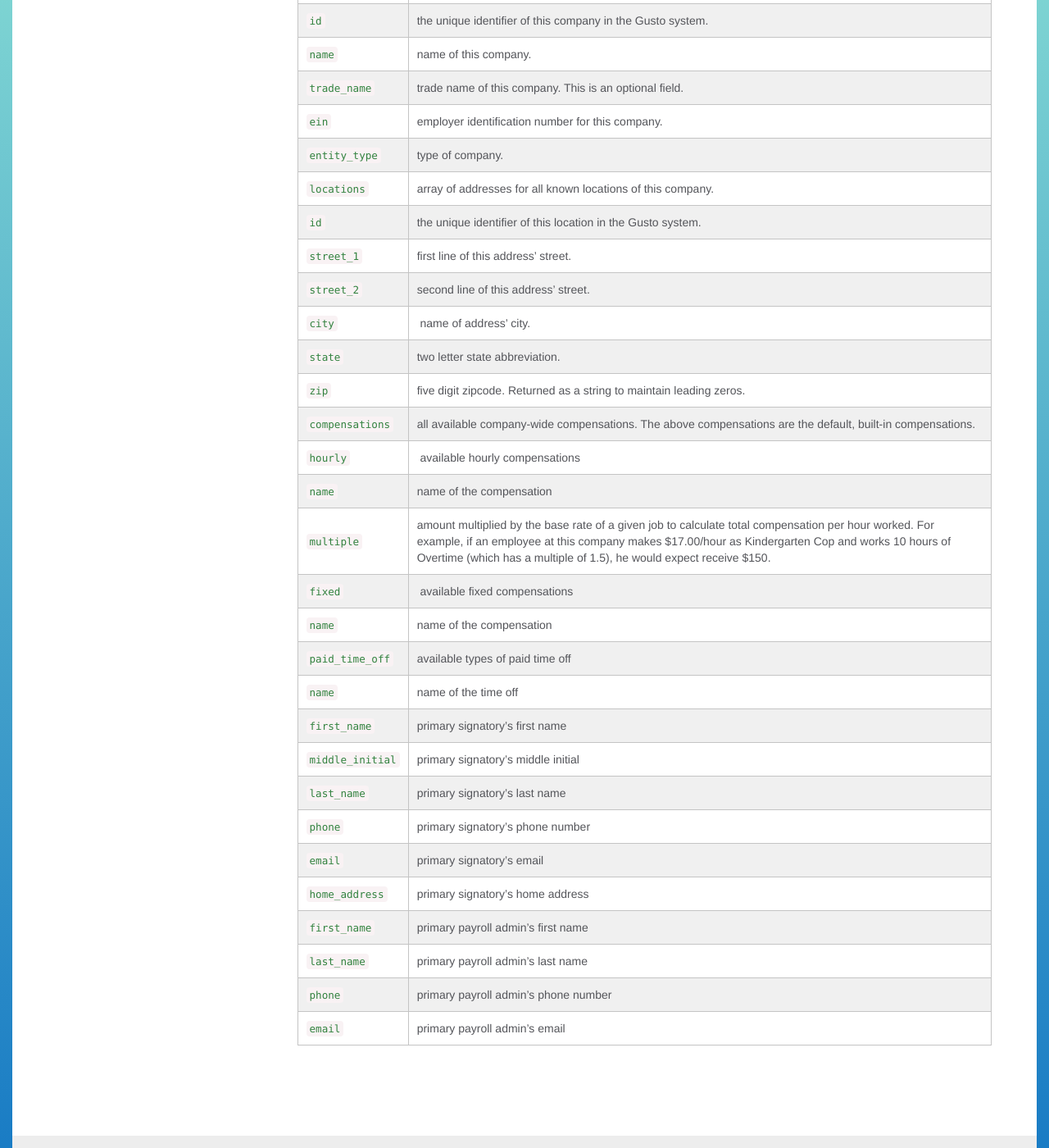
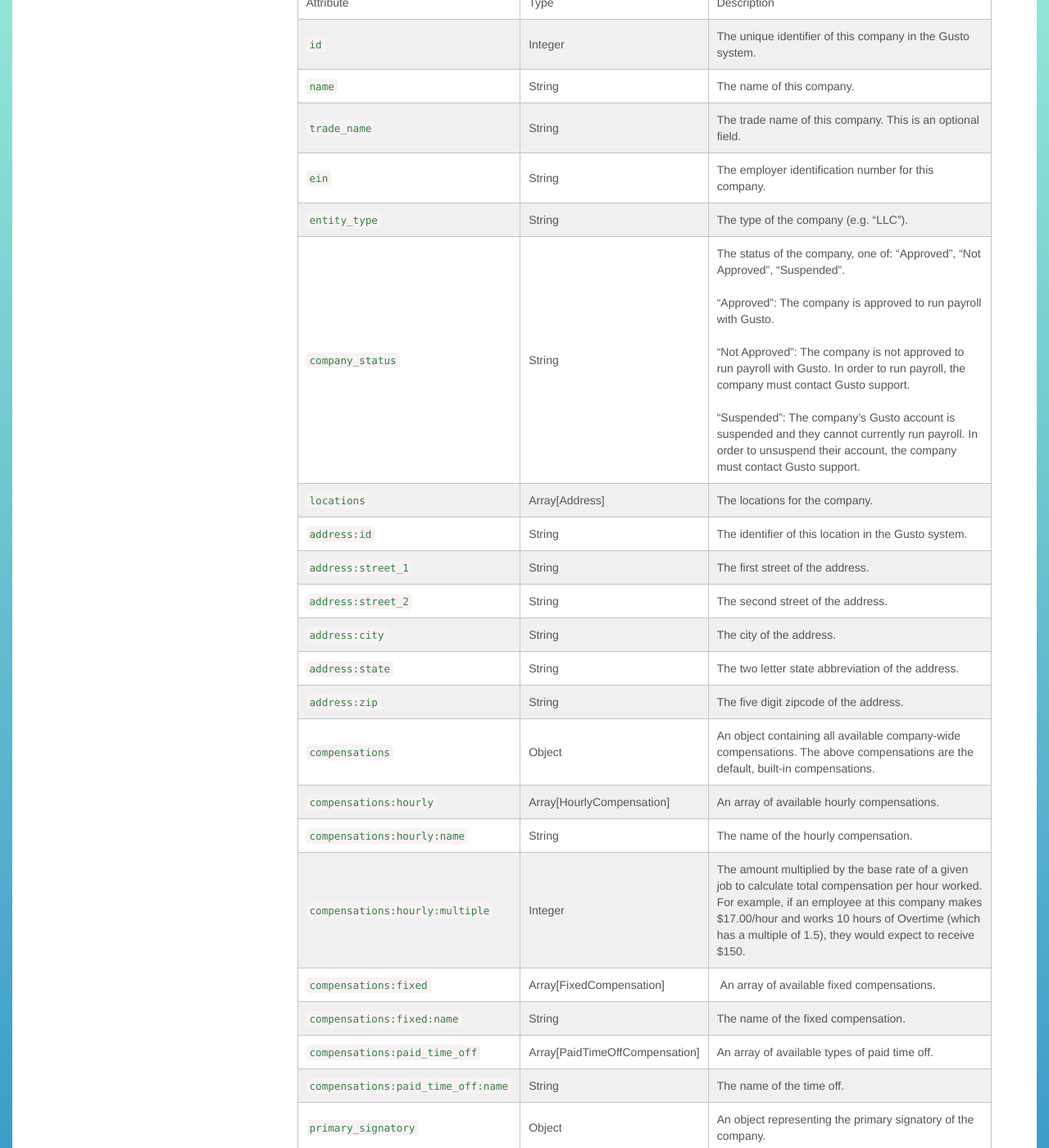
Before and after one commit to Gusto/gusto.github.io, a Jekyll site: the page built from _posts/2013-08-10-companies.markdown, in a window 1280 px wide and 1400 px high, scrolled down 1955 px. Shown: the whole window at 82% size. Built offline with Jekyll 4.4.1, drawn with Linux system fonts in a browser that asks for light colours; some of the changed text lies outside the part shown.

Commit message:
Reformat the company attributes table to include types.
* Document company_status.

````diff
--- a/_posts/2013-08-10-companies.markdown
+++ b/_posts/2013-08-10-companies.markdown
@@ -21,6 +21,7 @@ layout: sidebar
   "trade_name": "Fezziwig's",
   "ein": "12-3456789",
   "entity_type": "LLC",
+  "company_status": "Approved",
   "locations": [
     {
       "id": 3141592653589793,
@@ -95,35 +96,38 @@ layout: sidebar
 }
 ```
 
-| Field                     | Description
-| :----------               |:-------------
-| `id`                      | the unique identifier of this company in the Gusto system.
-| `name`                    | name of this company.
-| `trade_name`              | trade name of this company. This is an optional field.
-| `ein`                     | employer identification number for this company.
-| `entity_type`             | type of company.
-| `locations`               | array of addresses for all known locations of this company.
-| `id`                      | the unique identifier of this location in the Gusto system.
-| `street_1`                | first line of this address' street.
-| `street_2`                | second line of this address' street.
-| `city`                    | name of address' city.
-| `state`                   | two letter state abbreviation.
-| `zip`                     | five digit zipcode. Returned as a string to maintain leading zeros.
-| `compensations`           | all available company-wide compensations. The above compensations are the default, built-in compensations.
-| `hourly`                  | available hourly compensations
-| `name`                    | name of the compensation
-| `multiple`                | amount multiplied by the base rate of a given job to calculate total compensation per hour worked. For example, if an employee at this company makes $17.00/hour as Kindergarten Cop and works 10 hours of Overtime (which has a multiple of 1.5), he would expect receive $150.
-| `fixed`                   | available fixed compensations
-| `name`                    | name of the compensation
-| `paid_time_off`           | available types of paid time off
-| `name`                    | name of the time off
-| `first_name`              | primary signatory's first name
-| `middle_initial`          | primary signatory's middle initial
-| `last_name`               | primary signatory's last name
-| `phone`                   | primary signatory's phone number
-| `email`                   | primary signatory's email
-| `home_address`            | primary signatory's home address
-| `first_name`              | primary payroll admin's first name
-| `last_name`               | primary payroll admin's last name
-| `phone`                   | primary payroll admin's phone number
-| `email`                   | primary payroll admin's email
+| Attribute                          | Type                           | Description
+| :----------                        |:-------------                  |:-------------
+| `id`                               | Integer                        | The unique identifier of this company in the Gusto system.
+| `name`                             | String                         | The name of this company.
+| `trade_name`                       | String                         | The trade name of this company. This is an optional field.
+| `ein`                              | String                         | The employer identification number for this company.
+| `entity_type`                      | String                         | The type of the company (e.g. "LLC").
+| `company_status`                   | String                         | The status of the company, one of: "Approved", "Not Approved", "Suspended".<br/><br/>"Approved": The company is approved to run payroll with Gusto.<br/><br/>"Not Approved": The company is not approved to run payroll with Gusto. In order to run payroll, the company must contact Gusto support.<br/><br/>"Suspended": The company's Gusto account is suspended and they cannot currently run payroll. In order to unsuspend their account, the company must contact Gusto support.
+| `locations`                        | Array[Address]                 | The locations for the company.
+| `address:id`                       | String                         | The identifier of this location in the Gusto system.
+| `address:street_1`                 | String                         | The first street of the address.
+| `address:street_2`                 | String                         | The second street of the address.
+| `address:city`                     | String                         | The city of the address.
+| `address:state`                    | String                         | The two letter state abbreviation of the address.
+| `address:zip`                      | String                         | The five digit zipcode of the address.
+| `compensations`                    | Object                         | An object containing all available company-wide compensations. The above compensations are the default, built-in compensations.
+| `compensations:hourly`             | Array[HourlyCompensation]      | An array of available hourly compensations.
+| `compensations:hourly:name`        | String                         | The name of the hourly compensation.
+| `compensations:hourly:multiple`    | Integer                        | The amount multiplied by the base rate of a given job to calculate total compensation per hour worked. For example, if an employee at this company makes $17.00/hour and works 10 hours of Overtime (which has a multiple of 1.5), they would expect to receive $150.
+| `compensations:fixed`              | Array[FixedCompensation]       | An array of available fixed compensations.
+| `compensations:fixed:name`         | String                         | The name of the fixed compensation.
+| `compensations:paid_time_off`      | Array[PaidTimeOffCompensation] | An array of available types of paid time off.
+| `compensations:paid_time_off:name` | String                         | The name of the time off.
+| `primary_signatory`                | Object                         | An object representing the primary signatory of the company.
+| `primary_signatory:first_name`     | String                         | The primary signatory's first name.
+| `primary_signatory:middle_initial` | String                         | The primary signatory's middle initial.
+| `primary_signatory:last_name`      | String                         | The primary signatory's last name.
+| `primary_signatory:phone`          | String                         | The primary signatory's phone number.
+| `primary_signatory:email`          | String                         | The primary signatory's email.
+| `primary_signatory:home_address`   | String                         | The primary signatory's home address.
+| `primary_payroll_admin`            | Object                         | An object representing the primary payroll administrator of the company.
+| `primary_payroll_admin:first_name` | String                         | The primary payroll admin's first name.
+| `primary_payroll_admin:last_name`  | String                         | The primary payroll admin's last name.
+| `primary_payroll_admin:phone`      | String                         | The primary payroll admin's phone number.
+| `primary_payroll_admin:email`      | String                         | The primary payroll admin's email.
````
